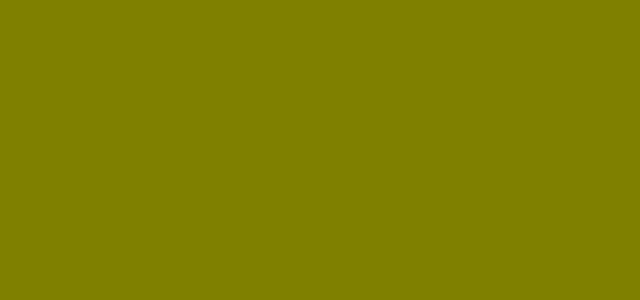
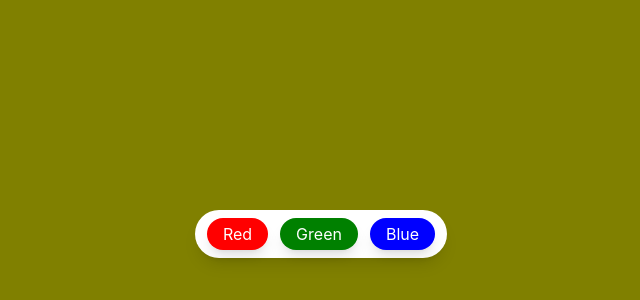
Before and after one commit to AakifCodes/react-js, a React (Vite) app in the folder bgchanger/: page / in a window 1280 px wide. Shown: the part 494-794 px from the top of the page, without its empty margins (319-959 px from the left). Built offline with nearby package versions, Linux system fonts and the light colour scheme.

Commit message:
Error COrrection

```diff
--- a/bgchanger/src/App.jsx
+++ b/bgchanger/src/App.jsx
@@ -10,13 +10,15 @@ function App() {
     <div className='w-full h-screen duration-200' style={{backgroundColor: color}}>
 
     </div>
-    <div className='fixed flex flec-wrap justify-center botton-12 inset-x-0 px-2'>
-      <div className='flex flex-wrap justify-center gap-3 shadow-lg bg-white px-3 py-2 rounded-2xl'>
-        <Button colorName = "red" bgColor = "red"/>
+    <div className='fixed flex flex-wrap justify-center bottom-12 inset-x-0 px-2'>
+      <div className='flex flex-wrap justify-center gap-3 shadow-lg bg-white px-3 py-2 rounded-4xl'>
+        <Button colorName = "Red" bgColor = "red"/>
+        <Button colorName = "Green" bgColor = "green"/>
+        <Button colorName = "Blue" bgColor = "blue"/>
 
       </div>
+    </div>
 
-    </div>
     </>
   )
 }
--- a/bgchanger/src/components/button.jsx
+++ b/bgchanger/src/components/button.jsx
@@ -1,3 +1,5 @@
 export default function Button({colorName = "Color", bgColor = "white"}){
-    <button style = {bgColor} className="outline-none px-4 py-1 rounded-full text-white shadow-lg">{colorName}</button>
+    return(
+        <button style={{ backgroundColor: bgColor }} className="outline-none px-4 py-1 rounded-full text-white shadow-lg">{colorName}</button>
+    )
 }
```
